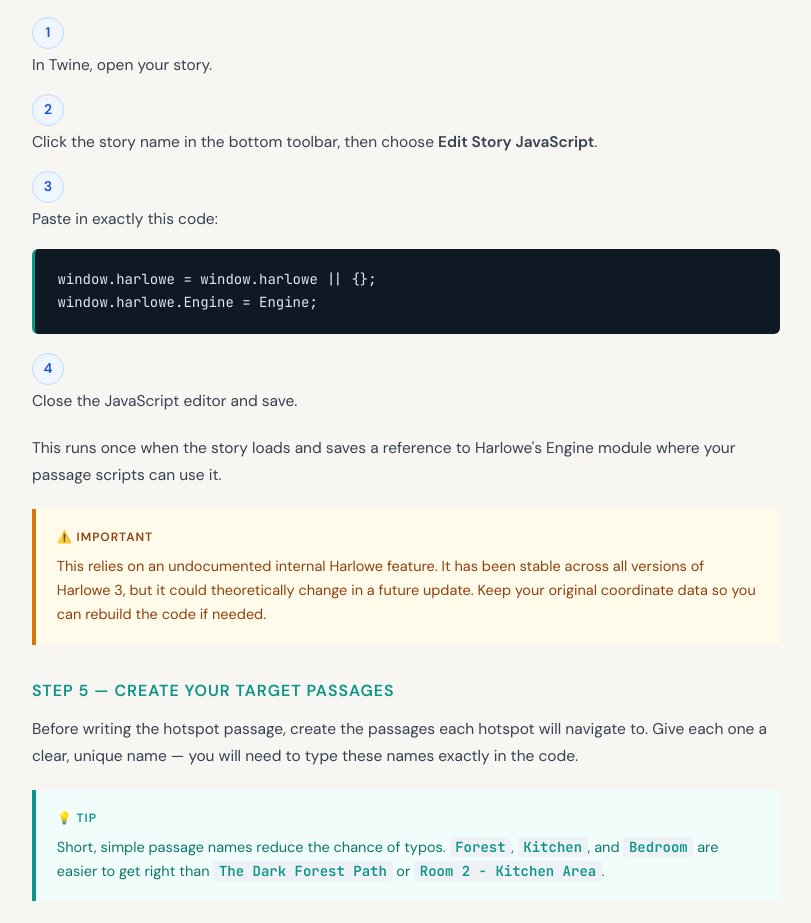
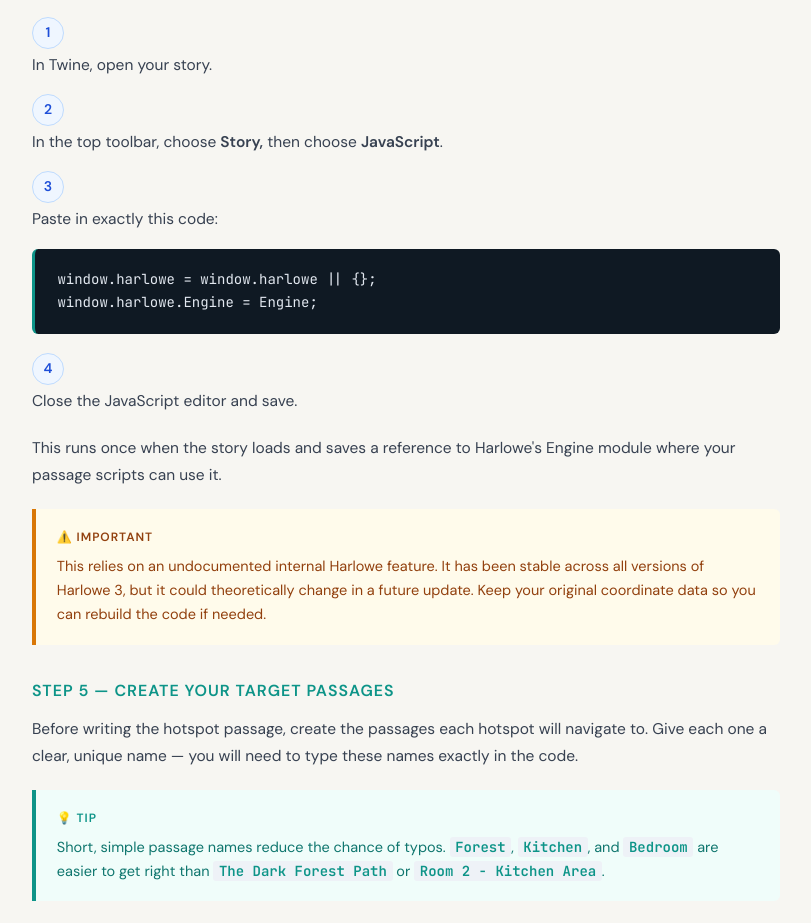
Before and after one commit to dazzledface/twine-hotspots, a plain HTML site: page index.html in a window 1280 px wide. Shown: the part 5085-6008 px from the top of the page, without its empty margins (264-1075 px from the left). Drawn offline with Linux system fonts and the light colour scheme.

Commit message:
Update index.html

```diff
--- a/index.html
+++ b/index.html
@@ -1164,8 +1164,8 @@ display height = 2000 × (3726 ÷ 5686) = <span class="val">1311</span></code></
             <li><p>In Twine, open your story.</p></li>
             <li>
               <p>
-                Click the story name in the bottom toolbar, then choose
-                <strong>Edit Story JavaScript</strong>.
+                In the top toolbar, choose <strong>Story,</strong>
+               then choose <strong>JavaScript</strong>.
               </p>
             </li>
             <li>
```
